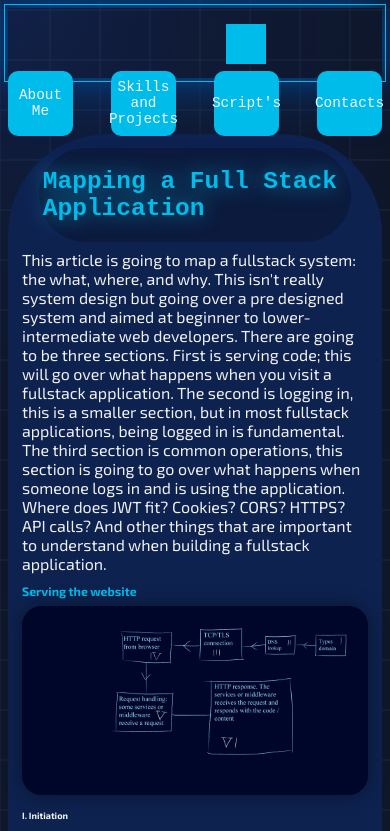
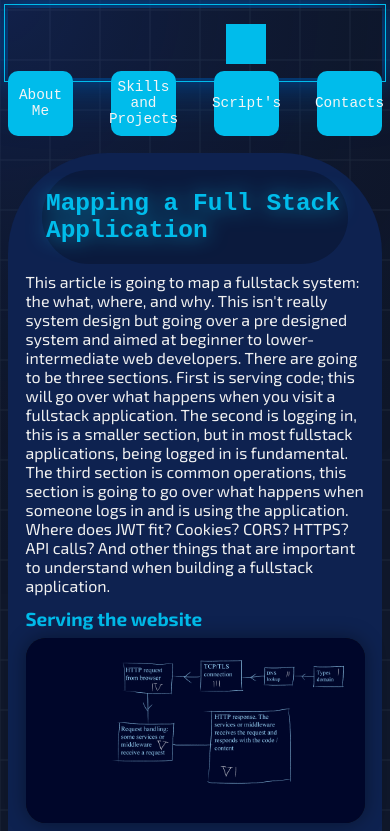
Before and after one commit to TheHeartstriker/Portfolio, a Next.js app in the folder Portfolio/: page /scriptorium/mapping-fullstack in a window 390 px wide. Shown: the top 831 px of the page. Built offline with nearby package versions, Linux system fonts and the light colour scheme; a web font is replaced by a local one.

Commit message:
Mobile
Article needed some mobile changes because of some of the new .md sizing changes.

```diff
--- a/Portfolio/src/components/scriptorium/index.css
+++ b/Portfolio/src/components/scriptorium/index.css
@@ -11,7 +11,7 @@
   border-radius: 100px;
   z-index: 1;
   margin-bottom: var(--space-3);
-  padding: var(--space-4);
+  padding: var(--space-5);
   transition: transform 0.5s ease-in-out;
   box-sizing: border-box;
   color: var(--white);
@@ -131,15 +131,18 @@ code {
 
 @media (max-width: 1000px) {
   .subject-container-article {
-    margin-top: 15%;
+    margin-top: 20%;
   }
   .subject-container-article h1 {
     font-size: 3.5rem;
   }
+  .subject-container-article h2 {
+    font-size: 2.7rem;
+  }
+  .subject-container-article h3 {
+    font-size: 2.3rem;
+  }
   .article-h1-container {
     width: 90%;
   }
-  .component-container-article {
-    margin-bottom: 25px;
-  }
 }
```
